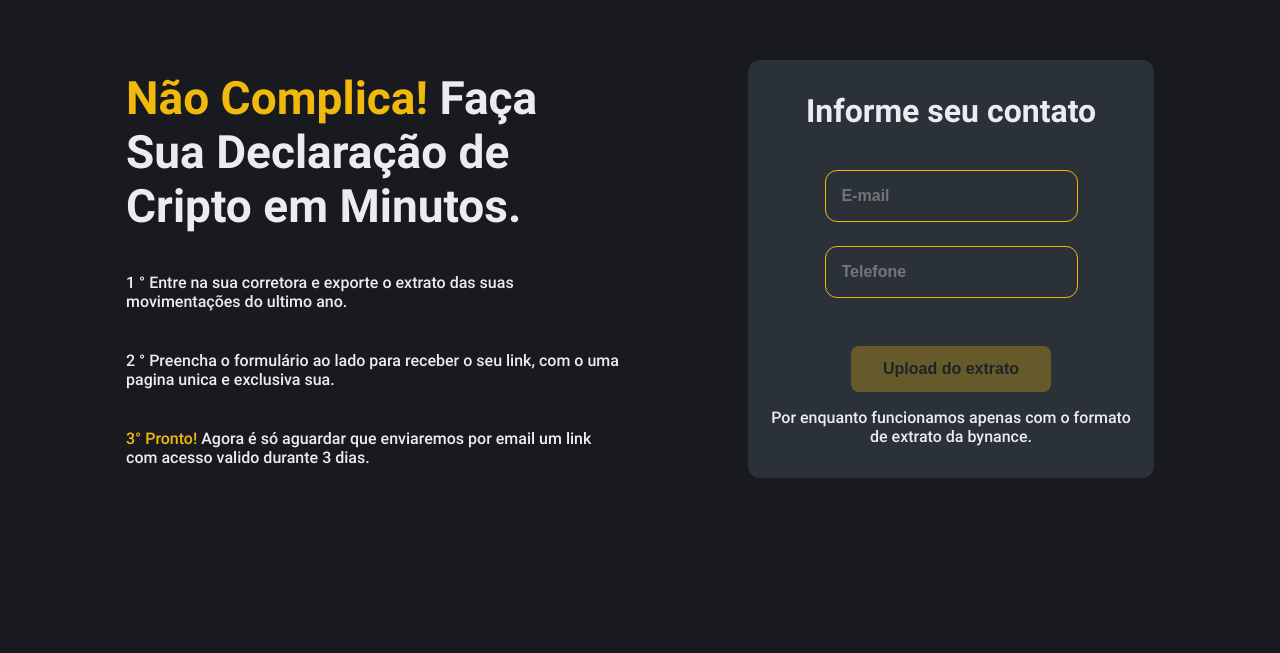
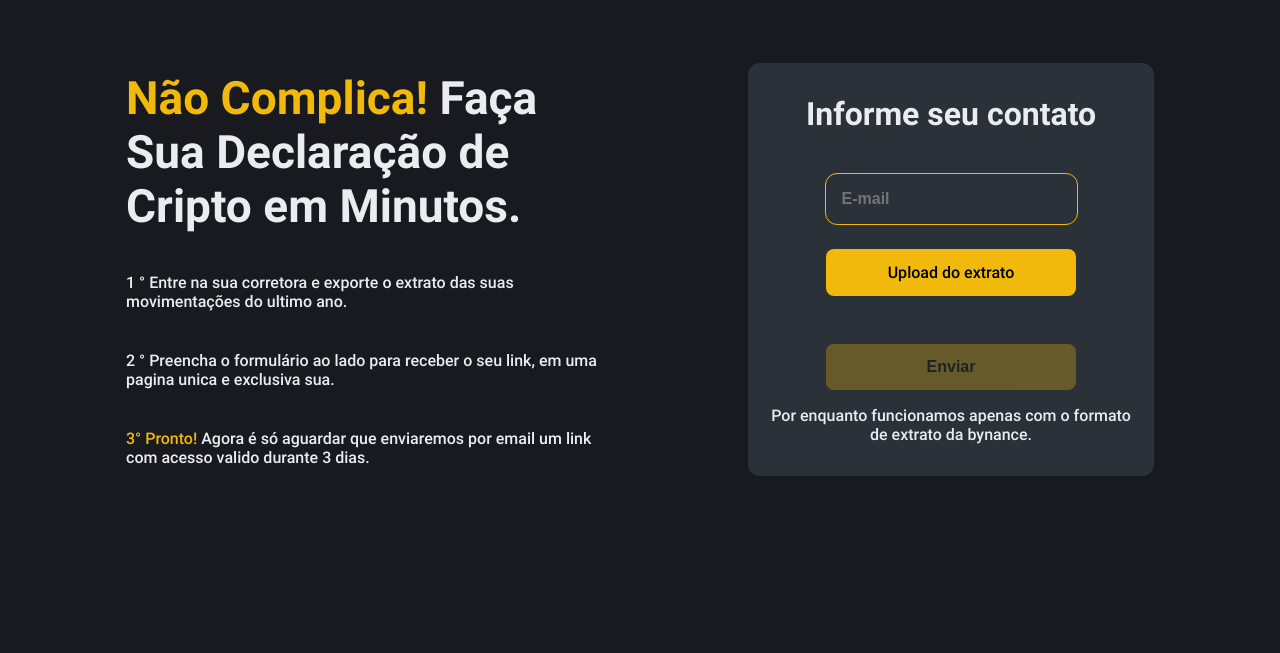
Before and after one commit to PetersonFonsec/TaxChain, a Next.js app: page / in a window 1280 px wide. Shown: the part 147-800 px from the top of the page. Built offline with nearby package versions, Linux system fonts and the light colour scheme.

Commit message:
feat: Integrando com o dynamoDB

```diff
--- a/package.json
+++ b/package.json
@@ -10,7 +10,9 @@
     "lint": "next lint"
   },
   "dependencies": {
+    "@aws-sdk/client-dynamodb": "^3.682.0",
     "@aws-sdk/client-s3": "^3.682.0",
+    "@aws-sdk/lib-dynamodb": "^3.685.0",
     "aws-sdk": "^2.1691.0",
     "multer": "^1.4.5-lts.1",
     "next": "15.0.1",
--- a/src/app/components/sections/land-page/form/form.tsx
+++ b/src/app/components/sections/land-page/form/form.tsx
@@ -8,12 +8,10 @@ import input from "../../../../style/input.module.css";
 import { useState } from "react";
 
 export function Form() {
-  const [selectedFile, setSelectedFile] = useState<any>(null);
   const [isFormValid, setIsFormValid] = useState(false);
 
   const [formData, setFormData] = useState({
     email: '',
-    phone: '',
     file: '',
   });
 
@@ -21,25 +19,33 @@ export function Form() {
     const { name, value } = e.target;
     const newFormData = { ...formData, [name]: value };
     setFormData(newFormData);
-
-    const isComplete = newFormData.email.trim() !== '' && newFormData.phone.trim() !== '';
-    setIsFormValid(isComplete);
+    validForm();
   };
 
+  function validForm() {
+    const isComplete =
+    formData.email.trim() !== '' &&
+    !!formData.file;
+
+    setIsFormValid(isComplete);
+  }
+
   const handleFileInput = (event: any) => {
-    setSelectedFile(event.target.files[0]);
-    handleSubmit();
+    const newFormData = { ...formData, file: event.target.files[0] };
+    setFormData(newFormData);
+    validForm();
   };
 
   const handleSubmit = async (e?: any) => {
-    e.preventDefault();
+    e?.preventDefault();
 
-    const formData = new FormData();
-    formData.append("file", selectedFile);
+    const body = new FormData();
+    body.append("file", formData.file);
+    body.append("email", formData.email);
 
     const res = await fetch("/api/upload", {
       method: "POST",
-      body: formData,
+      body: body,
     });
 
     await res.json();
@@ -62,19 +68,7 @@ export function Form() {
         />
       </label>
 
-      <label htmlFor="celphone">
-        <input
-          type="tel"
-          id="phone"
-          name="phone"
-          value={formData.phone}
-          onChange={handleChange}
-          required
-          className={input.input}
-          placeholder="Telefone"
-        />
-      </label>
-
+      <label htmlFor="file">
       <input
         type="file"
         className={input.file}
@@ -84,14 +78,16 @@ export function Form() {
         required
         onChange={handleFileInput}
       />
+      <span role="button"
+        className={button.button}>
+        Upload do extrato
+      </span>
+      </label>
 
       <button
         type="submit"
-        onClick={
-          () => document.getElementById("file")?.click()
-        }
         disabled={!isFormValid} className={button.button}>
-        Upload do extrato
+        Enviar
       </button>
 
       <legend>
--- a/src/app/components/sections/land-page/land-page.tsx
+++ b/src/app/components/sections/land-page/land-page.tsx
@@ -17,7 +17,7 @@ export default function LandPageSection() {
               </li>
 
               <li>
-                2 ° Preencha o formulário ao lado para receber o seu link, com  o uma pagina unica e exclusiva sua.
+                2 ° Preencha o formulário ao lado para receber o seu link, em uma pagina unica e exclusiva sua.
               </li>
 
               <li>
--- a/src/app/style/button.module.css
+++ b/src/app/style/button.module.css
@@ -8,6 +8,8 @@
   font-weight: var(--font-weight-medium);
   font-size: var(--font-size-md);
   cursor: pointer;
+  min-width: 250px;
+  display: block;
 }
 
 .button:hover {
```
Also changed, not shown: src/app/api/upload/route.ts (+7 -1 lines), src/app/services/db.js (added, +25 -0 lines), 2 other files (tests, documents, lock files or other folders).
